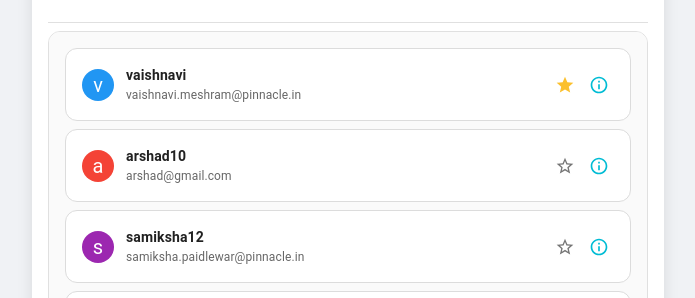
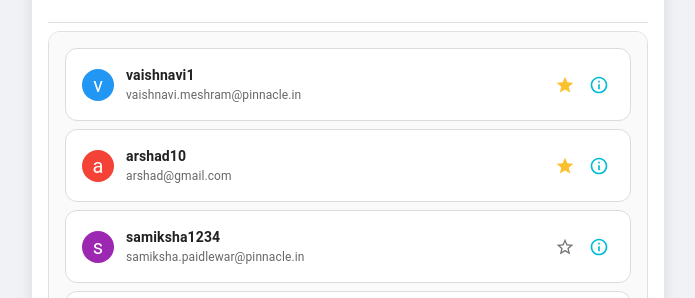
Before and after one commit to SamikshaPIN0981/Contact-Manager, a React (Vite) app in the folder contact-manager/: page / in a window 1280 px wide. Shown: the part 202-500 px from the top of the page, without its empty margins (292-987 px from the left). Built offline with nearby package versions, Linux system fonts and the light colour scheme; data requests are answered from the project's data file.

Commit message:
Update db.json with modified contact names and favorite status; add snackbar notifications in ContactListView for favorite actions

```diff
--- a/contact-manager/db.json
+++ b/contact-manager/db.json
@@ -2,7 +2,7 @@
   "contacts": [
     {
       "id": "4",
-      "name": "vaishnavi",
+      "name": "vaishnavi1",
       "email": "vaishnavi.meshram@pinnacle.in",
       "phone": "1234567896",
       "address": "law square",
@@ -14,11 +14,11 @@
       "email": "arshad@gmail.com",
       "phone": "1234567896",
       "address": "pinnacle teleservices",
-      "favourite": false
+      "favourite": true
     },
     {
       "id": "10",
-      "name": "samiksha12",
+      "name": "samiksha1234",
       "email": "samiksha.paidlewar@pinnacle.in",
       "phone": "1234567896",
       "address": "pinnacle teleservices",
--- a/contact-manager/src/api/contactApi.js
+++ b/contact-manager/src/api/contactApi.js
@@ -28,7 +28,6 @@ export const fetchContacts = async ({ page, search, showFavorites }) => {
     contacts = sortedAllData.slice(start, start + 10);
   }
 
-  console.log(`Page ${page} data:`, contacts, `Total: ${total}`);
   return { contacts, total };
 };
 
--- a/contact-manager/src/components/ContactListView.jsx
+++ b/contact-manager/src/components/ContactListView.jsx
@@ -7,6 +7,8 @@ import {
   Stack,
   Typography,
   Paper,
+  Snackbar,
+  Alert,
   Divider,
   Tooltip,
 } from "@mui/material";
@@ -43,6 +45,9 @@ export default function ContactListView() {
   const [formOpen, setFormOpen] = useState(false); // Contact form modal state
   const [editingContact, setEditingContact] = useState(null);
   const [selectedContact, setSelectedContact] = useState(null); // For viewing contact details
+
+  const [snackbarOpen, setSnackbarOpen] = useState(false);
+  const [snackbarMessage, setSnackbarMessage] = useState("");
 
   // Function to get a color based on the contact's name for the avatar
   const getAvatarColor = (name) => {
@@ -131,7 +136,15 @@ export default function ContactListView() {
           favourite: !contact.favourite,
         },
         {
-          onSuccess: () => refetch(),
+          onSuccess: () => {
+            setSnackbarMessage(
+              !contact.favourite
+                ? "Added to favorites"
+                : "Removed from favorites"
+            );
+            setSnackbarOpen(true);
+            refetch();
+          },
         }
       );
     },
@@ -367,6 +380,23 @@ export default function ContactListView() {
           onDelete={handleDeleteContact}
         />
       )}
+      {/* Snackbar for favorite status notification */}
+      <Snackbar
+        open={snackbarOpen}
+        autoHideDuration={2000}
+        onClose={() => setSnackbarOpen(false)}
+        anchorOrigin={{ vertical: "top", horizontal: "center" }}
+        sx={{
+          mt: 1,
+          ".MuiSnackbarContent-root": {
+            backgroundColor: "#e0f7fa", // light cyan
+            color: "#00796b",
+            fontWeight: 500,
+            border: "1px solid #b2ebf2",
+          },
+        }}
+        message={snackbarMessage}
+      />
     </Box>
   );
 }
```
